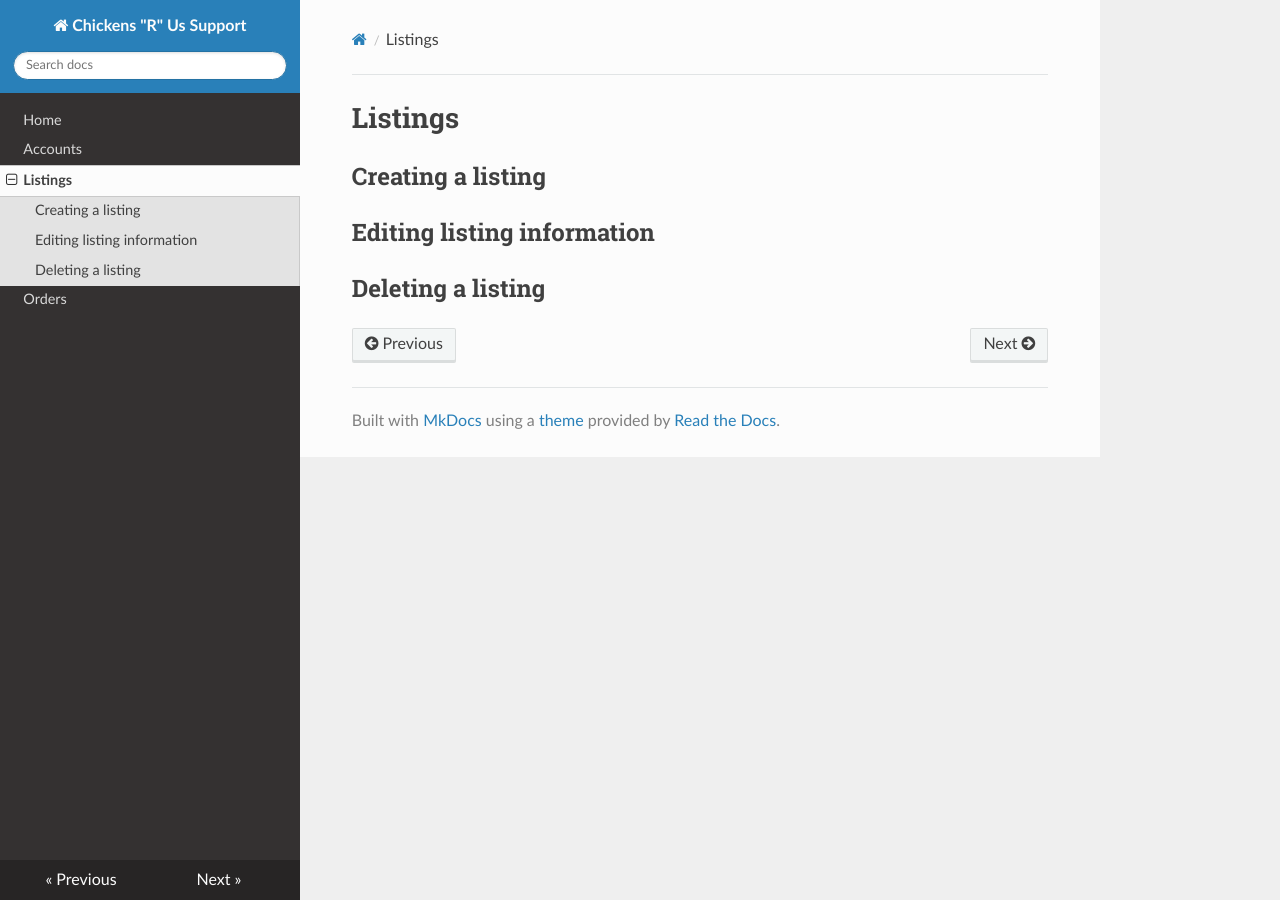
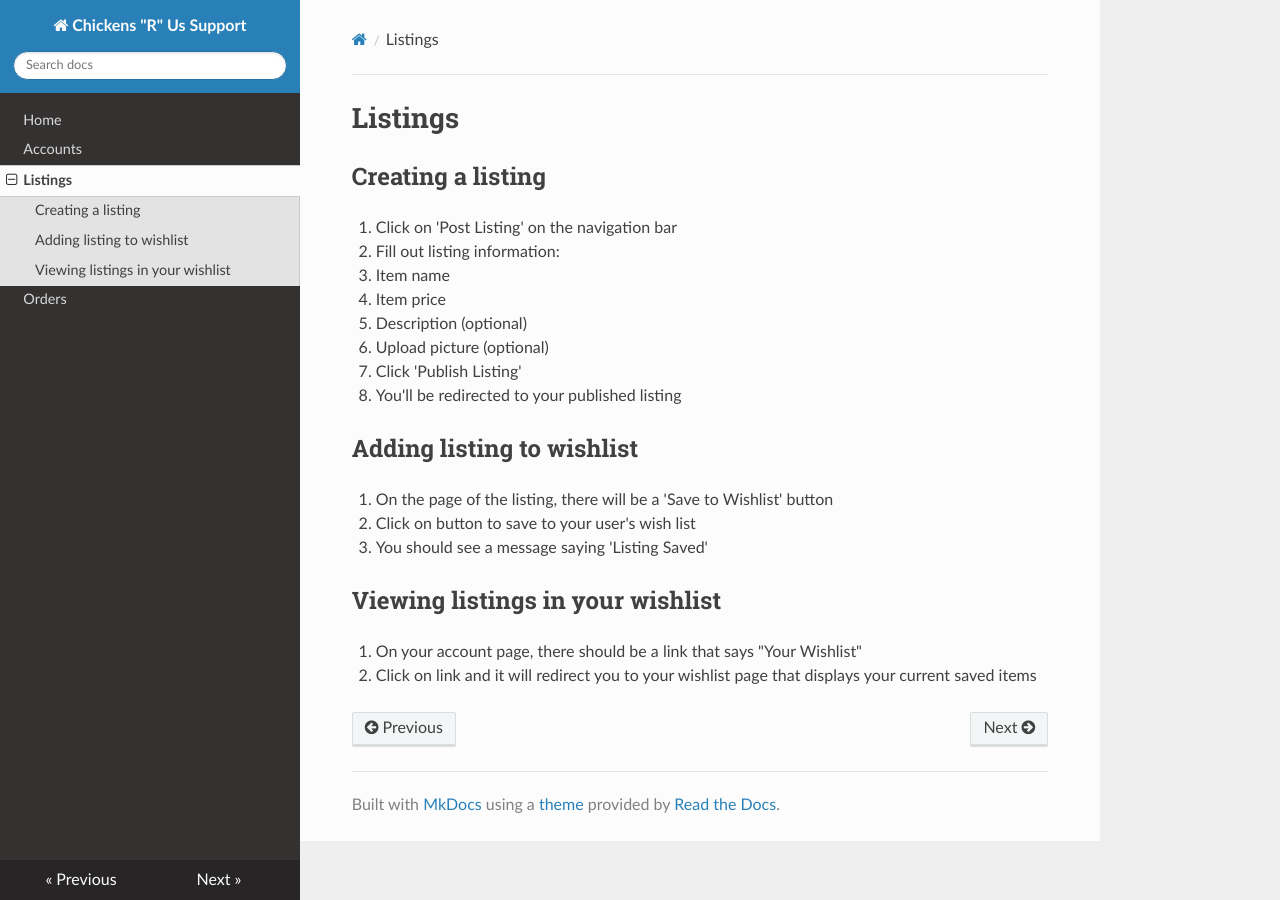
Before and after one commit to alexanderjshapiro/chickensrus, an MkDocs documentation site: the page built from docs/listings.md, in a window 1280 px wide. Built offline with MkDocs 1.6.1, drawn with Linux system fonts in a browser that asks for light colours; nearby versions of some CDN libraries.

Commit message:
Listings documentation

```diff
--- a/docs/listings.md
+++ b/docs/listings.md
@@ -1,7 +1,20 @@
 # Listings
 
 ## Creating a listing
+1. Click on 'Post Listing' on the navigation bar
+2. Fill out listing information:
+   1. Item name
+   2. Item price
+   3. Description (optional)
+   4. Upload picture (optional)
+3. Click 'Publish Listing'
+4. You'll be redirected to your published listing
 
-## Editing listing information
+## Adding listing to wishlist
+1. On the page of the listing, there will be a 'Save to Wishlist' button
+2. Click on button to save to your user's wish list
+   1. You should see a message saying 'Listing Saved'
 
-## Deleting a listing
+## Viewing listings in your wishlist
+1. On your account page, there should be a link that says "Your Wishlist"
+2. Click on link and it will redirect you to your wishlist page that displays your current saved items
```
